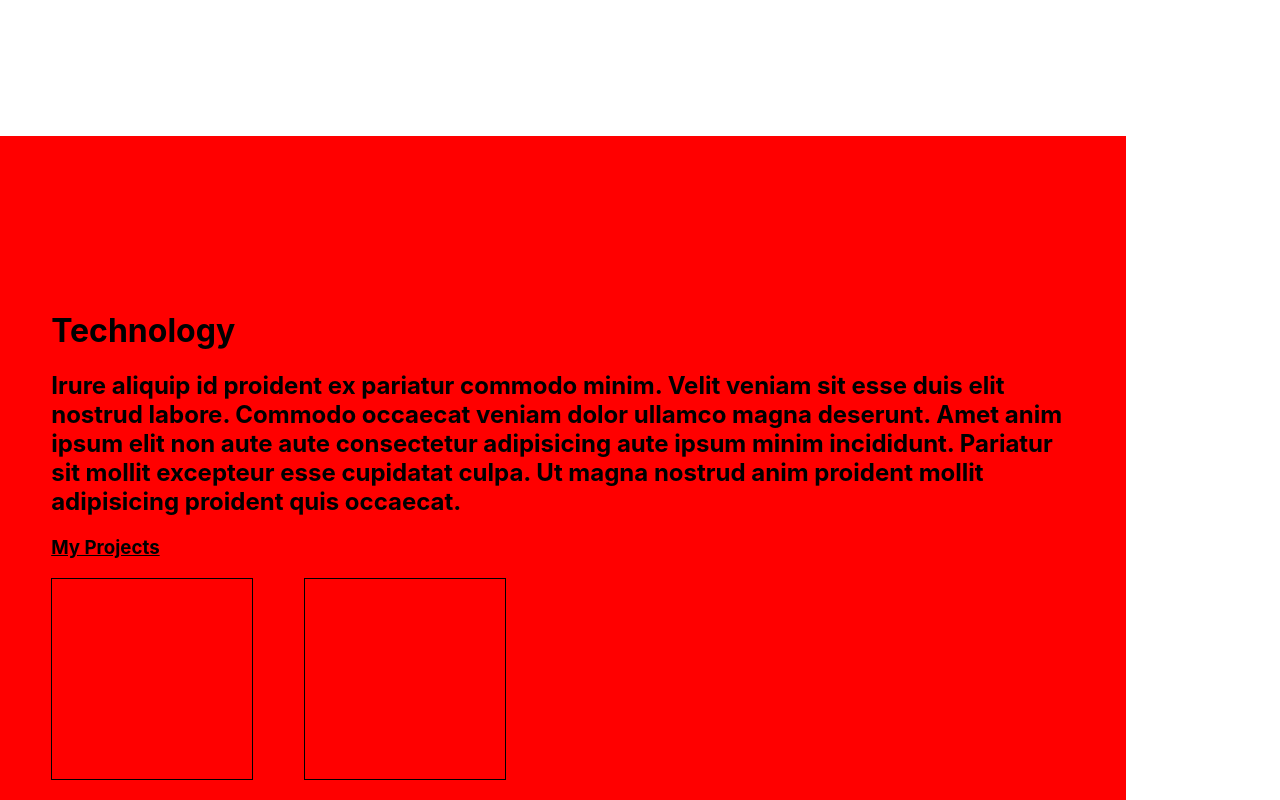
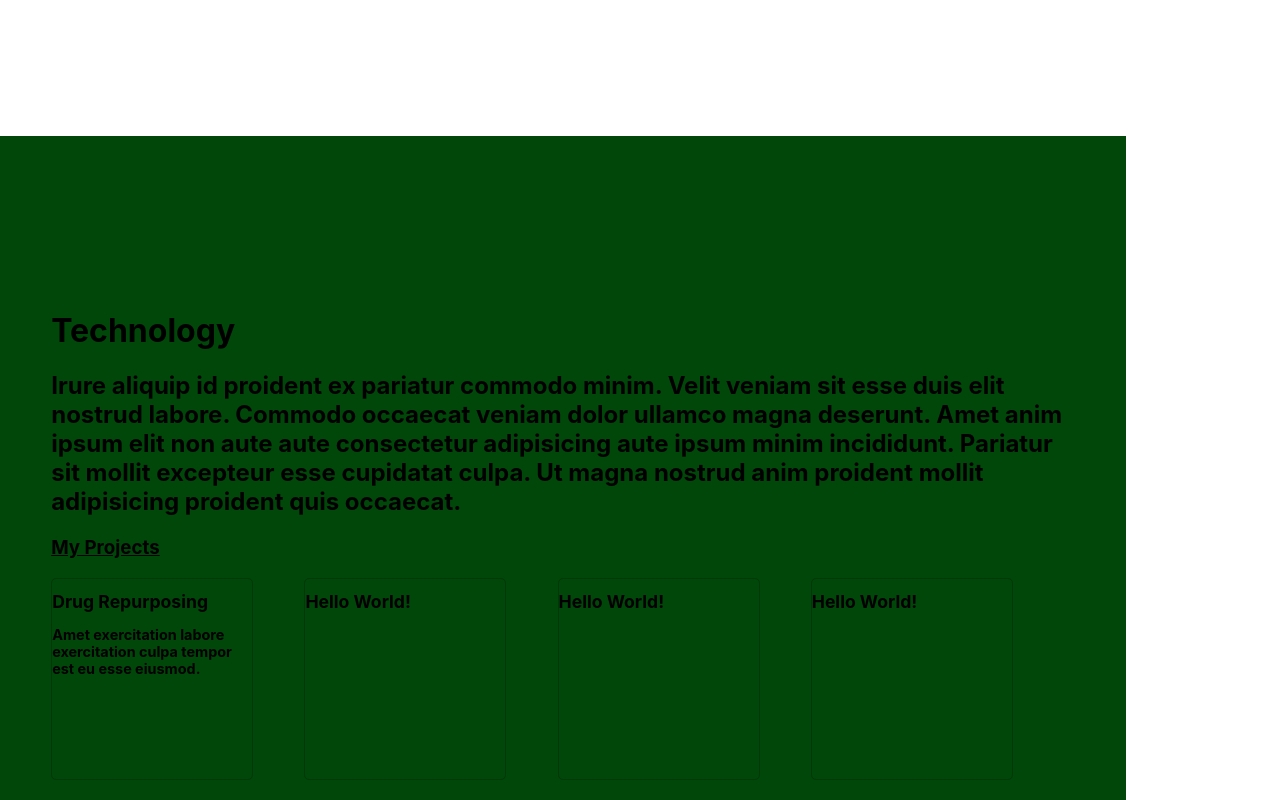
Before and after one commit to nerr22/noahu, a Next.js app: page / in a window 1280 px wide. Shown: the part 920-1720 px from the top of the page. Built offline with nearby package versions, Linux system fonts and the light colour scheme.

Commit message:
added resizing flexbox project boxes for each section

```diff
--- a/pages/contentBox.js
+++ b/pages/contentBox.js
@@ -1,4 +1,5 @@
 import styles from "../styles/ContentBox.module.css";
+import ProjectBox from "./projectBox";
 
 function ContentBox(props) {
   return (
@@ -18,12 +19,18 @@ function ContentBox(props) {
       </h2>
       <h3 className={styles.projectsHeader}>My Projects</h3>
       <div className={styles.contentBoxProjects}>
-        <div className={styles.project}>
-
-        </div>
-        <div className={styles.project}>
-
-            </div>
+        <ProjectBox
+          title={"Drug Repurposing"}
+          descriptionShort={
+            "Amet exercitation labore exercitation culpa tempor est eu esse eiusmod."
+          }
+          descriptionFull={
+            "Et aliquip nulla amet magna aute. Magna irure sint aliqua laborum. Proident nulla anim nulla ut nisi sint excepteur. Pariatur eu elit officia id aliquip nostrud. Aute ea irure Lorem nisi ex anim nostrud. Nulla cupidatat ea ea ex duis nostrud ullamco Lorem nisi nulla amet pariatur exercitation est. Qui pariatur eiusmod occaecat minim labore deserunt ad eu pariatur Lorem ea cupidatat nisi laborum. Labore ipsum elit ad sunt incididunt et cupidatat eiusmod culpa."
+          }
+        />
+        <ProjectBox title={"Hello World!"} />
+        <ProjectBox title={"Hello World!"} />
+        <ProjectBox title={"Hello World!"} />
       </div>
     </div>
   );
--- a/pages/index.js
+++ b/pages/index.js
@@ -16,10 +16,10 @@ export default function Home() {
       </Head>
       <div className={styles.container}>
         <Hero/>
-        <ContentBox id={'technology'} title={'Technology'} backgroundColor={'red'}/>
-        <ContentBox id={'healthcare'} title={'HealthCare'} backgroundColor={'blue'}/>
-        <ContentBox id={'biology'} title={'Biology'} backgroundColor={'green'}/>
-        <ContentBox id={'hobbies'} title={'Hobbies'} backgroundColor={'purple'}/>
+        <ContentBox id={'technology'} title={'Technology'} backgroundColor={'#014709'}/>
+        <ContentBox id={'healthcare'} title={'HealthCare'} backgroundColor={'#034007'}/>
+        <ContentBox id={'biology'} title={'Biology'} backgroundColor={'#014709'}/>
+        <ContentBox id={'hobbies'} title={'Hobbies'} backgroundColor={'#003804'}/>
       </div>
       <Nav/>
       <footer className={styles.footer}></footer>
--- /dev/null
+++ b/pages/projectBox.js
@@ -0,0 +1,30 @@
+import styles from '../styles/ProjectBox.module.css'
+import ProjectModal from './projectModal'
+import {useState} from 'react'
+
+function ProjectBox(props) {
+    const [showModal,setShowModal]=useState(false);
+    if (showModal) {
+        return (
+            <>
+            <ProjectModal title={props.title} handleClick={setShowModal}/>
+            <div onClick={()=>setShowModal(true)} className={styles.projectBox}>
+                <h1 className={styles.header}>{props.title}</h1>
+                <h3 className={styles.descriptionShort}>{props.descriptionShort}</h3>
+            </div>
+            </>
+          )
+    } else {
+        return (
+            <div onClick={()=>setShowModal(true)} className={styles.projectBox}>
+                <h1 className={styles.header}>{props.title}</h1>
+                <h3 className={styles.descriptionShort}>{props.descriptionShort}</h3>
+                <h3 className={styles.descriptionFull}>{props.descriptionFull}</h3>
+            </div>
+
+          )
+    }
+
+}
+
+export default ProjectBox
--- /dev/null
+++ b/pages/projectModal.js
@@ -0,0 +1,17 @@
+import styles from '../styles/ProjectModal.module.css'
+
+import React from 'react'
+
+function ProjectModal(props) {
+  return (
+    <div className={styles.projectModal}>
+      <div onClick={()=>props.handleClick(false)} className={styles.overlay}>
+        <div className={styles.modal}>
+          <h1 className={styles.modalHeader}>{props.title}</h1>
+        </div>
+        </div>
+    </div>
+  )
+}
+
+export default ProjectModal
--- /dev/null
+++ b/projects/healthcareProject1.js
@@ -0,0 +1,6 @@
+const project = {
+    title:"Drug Repurposing",
+    img:null,
+    descriptionShort:"combining discrete and semnatic drug features in a hypergraph to predict drug efficacy"
+}
+export default project
--- a/styles/ContentBox.module.css
+++ b/styles/ContentBox.module.css
@@ -13,8 +13,3 @@
     flex-direction: row;
     gap: 5%;
 }
-.contentBox .project{
-    border:1px solid black;
-    height: 200px;
-    width: 200px;
-}
--- /dev/null
+++ b/styles/ProjectBox.module.css
@@ -0,0 +1,31 @@
+.projectBox{
+    border:1px solid rgba(0,0,0,.2);
+    border-radius: 5px;
+    height: 200px;
+    width: 200px;
+    transition:250ms;
+}
+.projectBox .descriptionFull{
+    display:none;
+}
+.projectBox:hover{
+    border:1px solid rgba(0,0,0,.6);
+    border-radius: 5px;
+    height: 200px;
+    width: 500px;
+}
+.projectBox .header{
+    font-size: 1.1rem;
+}
+.descriptionShort{
+    font-size: .9rem;
+}
+.descriptionFull{
+    font-size: .9rem;
+}
+.projectBox:hover .descriptionShort{
+    display:none;
+}
+.projectBox:hover .descriptionFull{
+    display: block;
+}
--- /dev/null
+++ b/styles/ProjectModal.module.css
@@ -0,0 +1,20 @@
+.overlay{
+    z-index: 1;
+    position: fixed;
+    left: 0;
+    top: 0;
+    right: 0;
+    bottom: 0;
+    display: flex;
+    align-items: center;
+    justify-content: center;
+    background-color: rgba(0, 0, 0, 0.3);
+    -webkit-backdrop-filter: grayscale(1);
+    backdrop-filter: grayscale(1);
+}
+.modal{
+    height: 50vh;
+    width: 50vw;
+    background-color: white;
+    color: black;
+}
--- a/styles/globals.css
+++ b/styles/globals.css
@@ -13,6 +13,6 @@ body {
   }
   body {
     color: white;
-    background: black;
+    background: #022902;
   }
 }
```
